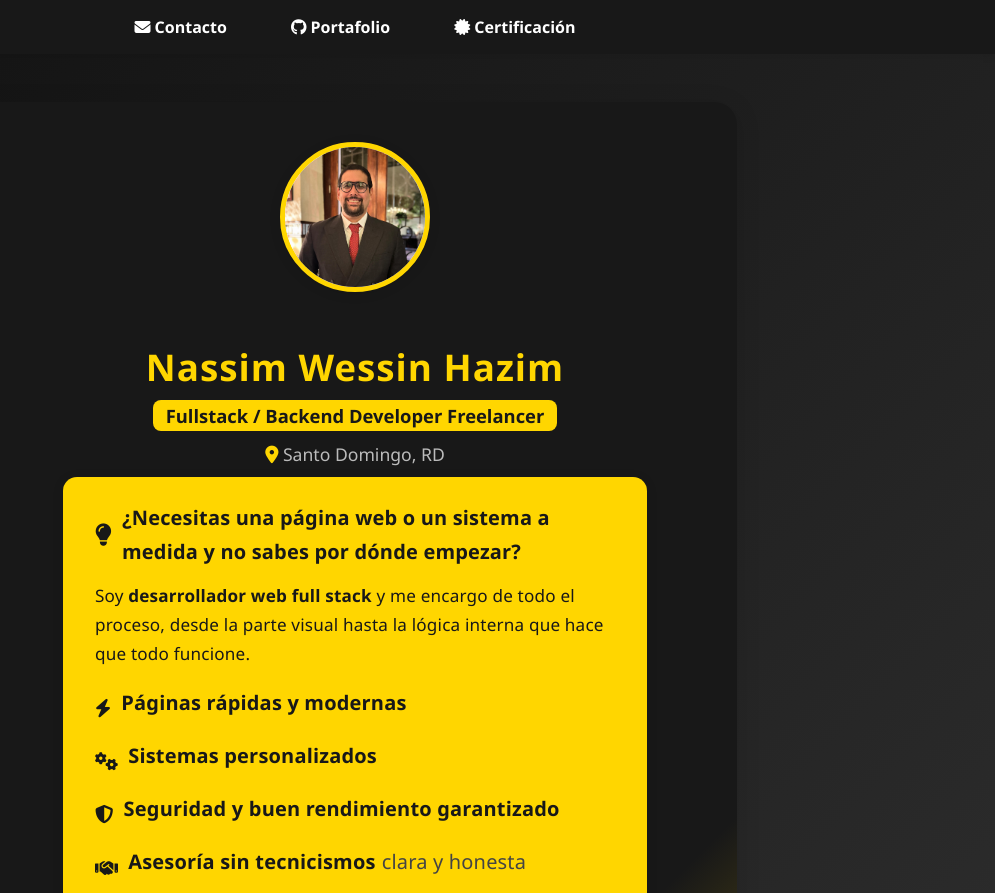
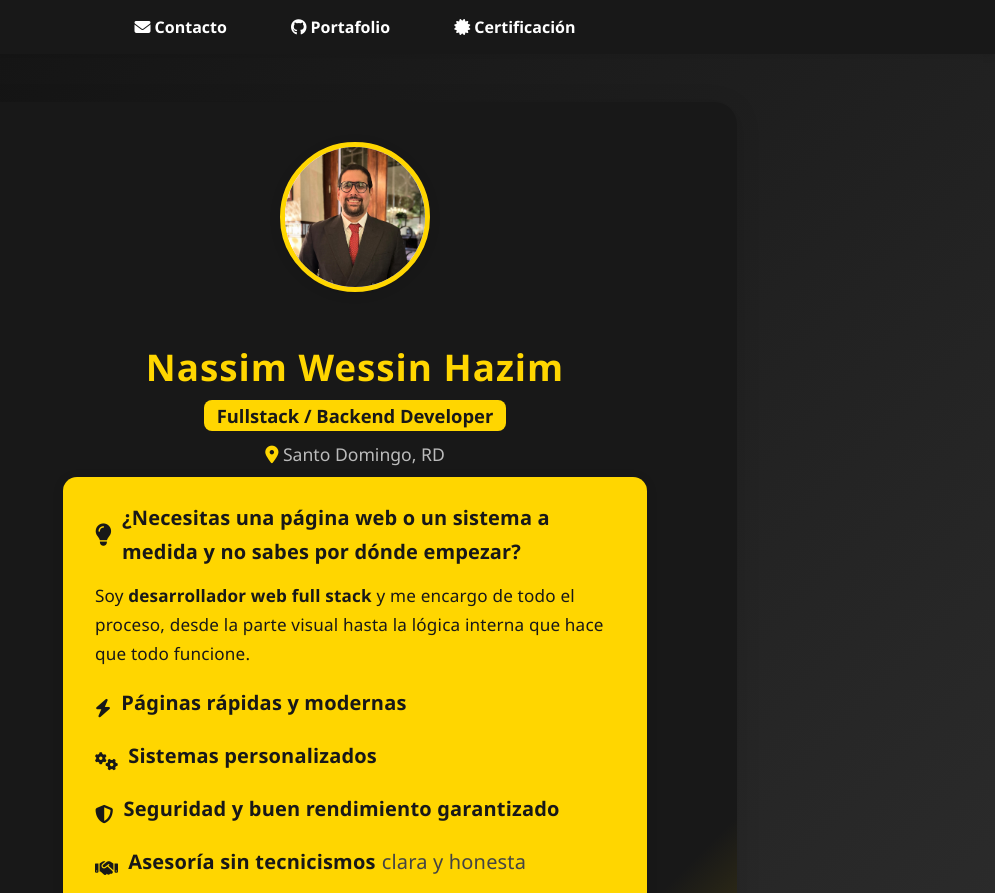
Before and after one commit to Nass10000/Nassweb, a plain HTML site: page front/index.html in a window 1280 px wide. Shown: the top 893 px of the page, without its empty margins (285-1280 px from the left). Drawn offline with Linux system fonts and the light colour scheme.

Commit message:
actualizacion

```diff
--- a/front/index.html
+++ b/front/index.html
@@ -340,7 +340,7 @@
             <img src="img/nass.jpeg" alt="Nassim Wessin Hazim">
             <h1>Nassim Wessin Hazim</h1>
             <div class="subtitle">
-                Fullstack / Backend Developer Freelancer
+                Fullstack / Backend Developer
             </div>
             <div class="location">
                 <i class="fas fa-map-marker-alt"></i> Santo Domingo, RD
```
